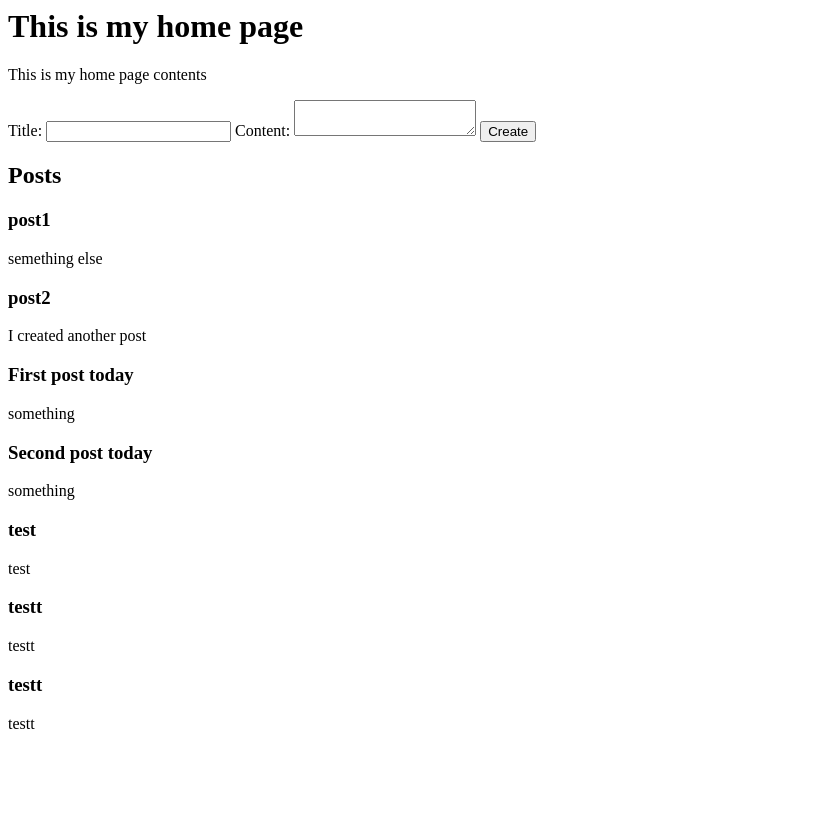
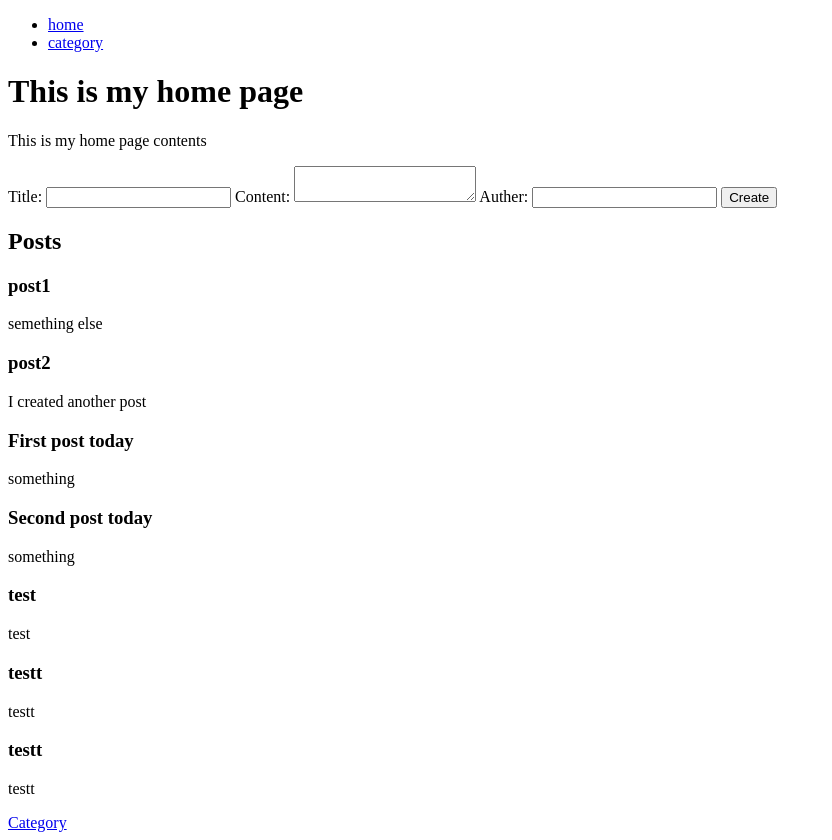
Before and after one commit to songlei1979/ORM_2025s1, a Django app: page / in a window 1280 px wide. Shown: the whole page, without its empty margins (0-832 px from the left). Before the commit the page ends 729 px from the top, so only its background shows below. Run offline with Django 5.2, Linux system fonts and the light colour scheme; data comes from the database, SQL or seed files in the repository; both versions use the stored data as it was after the commit.

Commit message:
base.html

```diff
--- a/lesson/views.py
+++ b/lesson/views.py
@@ -8,7 +8,8 @@ def index(request):
     if request.method == 'POST':
         title = request.POST['title']
         content = request.POST['content']
-        Post.objects.create(title=title, content=content)
+        auther_id = request.POST['auther_id']
+        Post.objects.create(title=title, content=content, author_id=auther_id)
     posts = Post.objects.all()
     return render(request,
                   'index.html',
--- /dev/null
+++ b/templates/base.html
@@ -0,0 +1,20 @@
+<!DOCTYPE html>
+<html lang="en">
+<head>
+    <meta charset="UTF-8">
+    <title>
+        {% block title%}
+
+        {% endblock %}
+    </title>
+</head>
+<body>
+<ul>
+    <li><a href="{% url 'index' %}">home</a></li>
+    <li><a href="{% url 'category_list' %}">category</a></li>
+</ul>
+{% block content %}
+
+{% endblock %}
+</body>
+</html>
--- a/templates/categorylist.html
+++ b/templates/categorylist.html
@@ -1,3 +1,8 @@
+{% extends 'base.html' %}
+{% block title %}
+Category
+{% endblock %}
+{% block content %}
 <ul>
 {% for category in categories %}
     <li>{{ category.name }}</li>
@@ -14,5 +19,6 @@
     </ul>
 {% endfor %}
 </ul>
+{% endblock %}
 
 <a href="{% url 'index' %}">Home</a>
--- a/templates/index.html
+++ b/templates/index.html
@@ -1,8 +1,8 @@
-<html>
-<head>
-    <title>Home</title>
-</head>
-<body>
+{% extends 'base.html' %}
+{% block title %}
+Home
+{% endblock %}
+{% block content %}
 <h1>This is my home page</h1>
 <p>This is my home page contents</p>
 <form method="post"
@@ -10,6 +10,7 @@
     {% csrf_token %}
     Title: <input name="title">
     Content: <textarea name="content"></textarea>
+    Auther: <input name="auther_id" type="number">
     <input type="submit" value="Create">
 </form>
 <h2>Posts</h2>
@@ -17,5 +18,5 @@
     <h3>{{ post.title }}</h3>
     <p>{{ post.content }}</p>
 {% endfor %}
-</body>
-</html>
+<a href="{% url 'category_list' %}">Category</a>
+{% endblock%}
```
Also changed, not shown: db.sqlite3.
